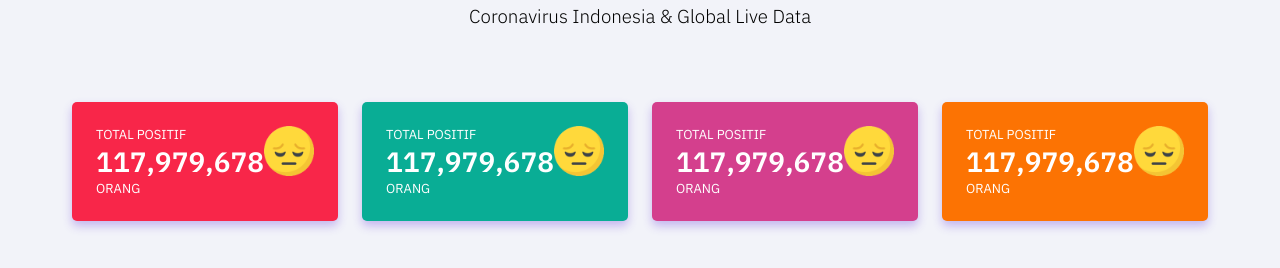
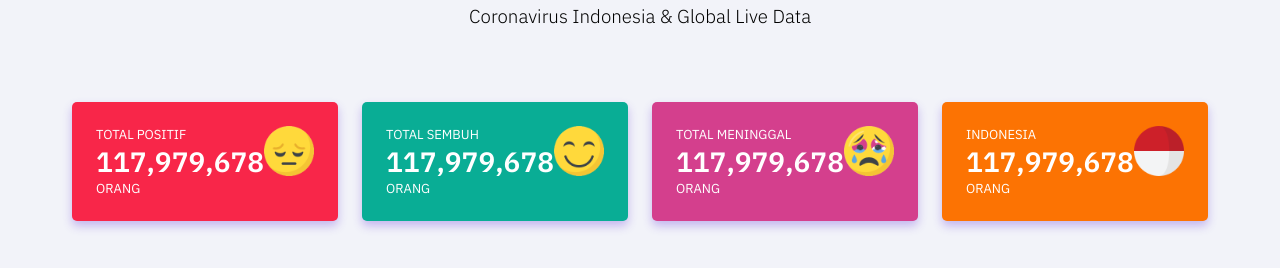
Before and after one commit to abullatama/Covid19-Indonesia-and-Global-Data, a website built with webpack: page src/index.html in a window 1280 px wide. Shown: the part 212-480 px from the top of the page. Built offline with nearby package versions, Linux system fonts and the light colour scheme.

Commit message:
add assets

```diff
--- a/src/index.html
+++ b/src/index.html
@@ -60,13 +60,13 @@
         <div class="grid__item">
           <div class="grid__content">
             <div class="grid__text">
-              <p>TOTAL POSITIF</p>
+              <p>TOTAL SEMBUH</p>
               <h1>117,979,678</h1>
               <p>ORANG</p>
             </div>
             <div class="grid__emoji">
               <img
-                src="/src/assets/images/sad.png"
+                src="/src/assets/images/happy.png"
                 alt="sad"
                 width="50"
                 height="50"
@@ -77,13 +77,13 @@
         <div class="grid__item">
           <div class="grid__content">
             <div class="grid__text">
-              <p>TOTAL POSITIF</p>
+              <p>TOTAL MENINGGAL</p>
               <h1>117,979,678</h1>
               <p>ORANG</p>
             </div>
             <div class="grid__emoji">
               <img
-                src="/src/assets/images/sad.png"
+                src="/src/assets/images/cry.png"
                 alt="sad"
                 width="50"
                 height="50"
@@ -94,13 +94,13 @@
         <div class="grid__item">
           <div class="grid__content">
             <div class="grid__text">
-              <p>TOTAL POSITIF</p>
+              <p>INDONESIA</p>
               <h1>117,979,678</h1>
               <p>ORANG</p>
             </div>
             <div class="grid__emoji">
               <img
-                src="/src/assets/images/sad.png"
+                src="/src/assets/images/indonesia.png"
                 alt="sad"
                 width="50"
                 height="50"
```
Also changed, not shown: src/assets/images/cry.png (added), src/assets/images/happy.png (added), src/assets/images/indonesia.png (added).
